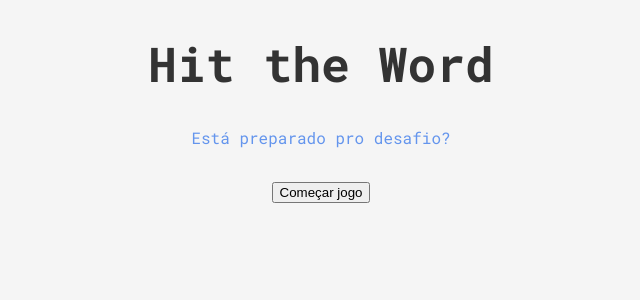
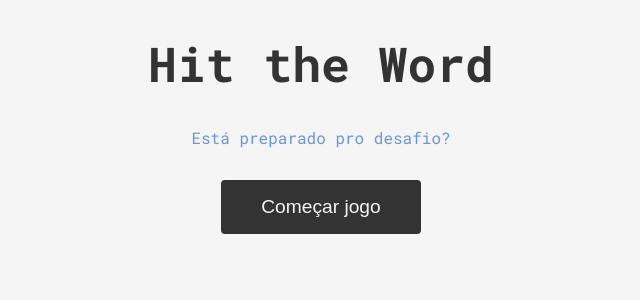
Before and after one commit to alexandreSouza31/hit_the_word, a React (Vite) app: page / in a window 1280 px wide. Shown: the top 300 px of the page, without its empty margins (319-959 px from the left). Built offline with nearby package versions, Linux system fonts and the light colour scheme.

Commit message:
will create the button styles

```diff
--- a/src/index.css
+++ b/src/index.css
@@ -4,9 +4,7 @@
     --global-background-color:whitesmoke;
 }
 
-html,body{
-    height: 100%;
-}
+html,body{height: 100%;}
 
 body{
     font-family: 'Roboto Mono', monospace;
@@ -15,3 +13,19 @@ body{
     background: var(--global-background-color);
     color: var(--global-color1);
 }
+
+button{
+    display: flex;
+    align-items: center;
+    font-size:1.2rem;
+    padding:1rem 2.5rem;
+    margin: 0 auto;
+    border-radius: 4px;
+    border: none;
+    background-color:var(--global-color1);
+    color: var(--global-background-color);
+    cursor: pointer;
+    transition: 0.3s;
+}
+
+button:hover{background-color:var(--global-color2);}
```
